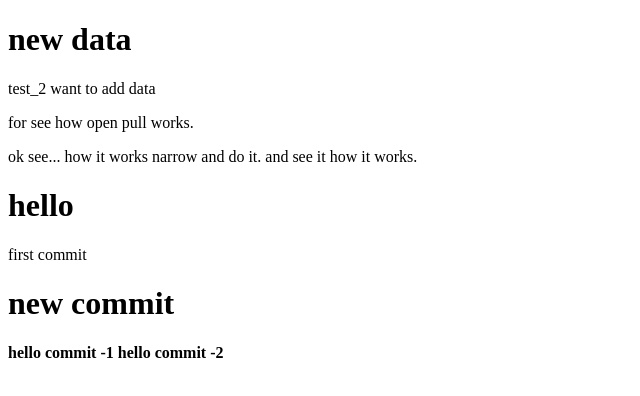
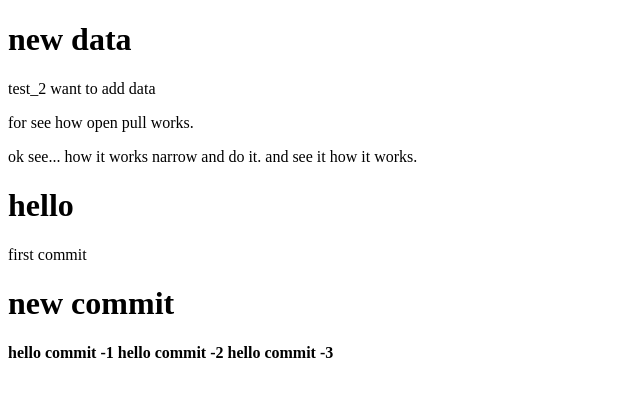
Before and after one commit to meena-github-acc/test_commands, a plain HTML site: page index.html in a window 1280 px wide. Shown: the whole page, without its empty margins (0-640 px from the left). Drawn offline with Linux system fonts and the light colour scheme.

Commit message:
Update index.html

```diff
--- a/index.html
+++ b/index.html
@@ -30,5 +30,8 @@
 
     <strong>hello commit -2</strong>
 
+
+    <strong>hello commit -3</strong>
+
 </body>
 </html>
```
